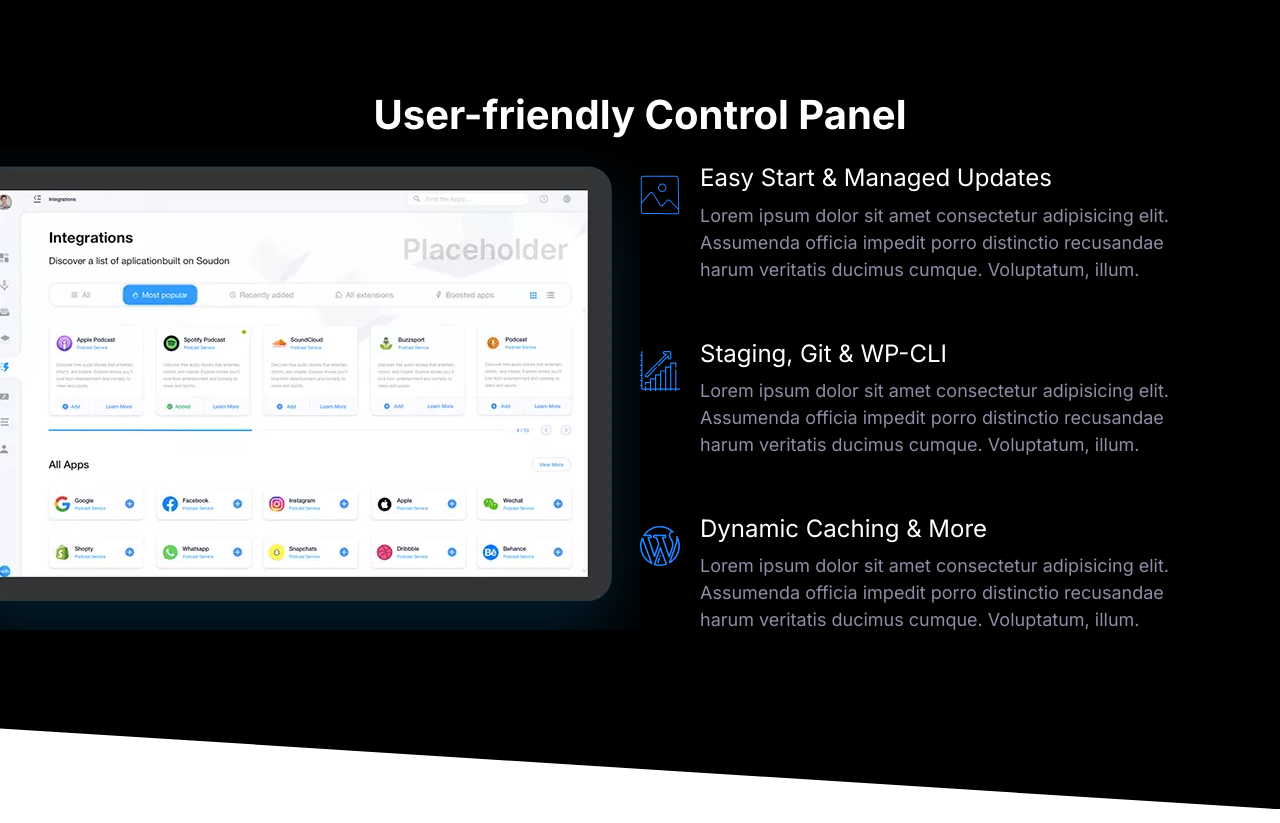
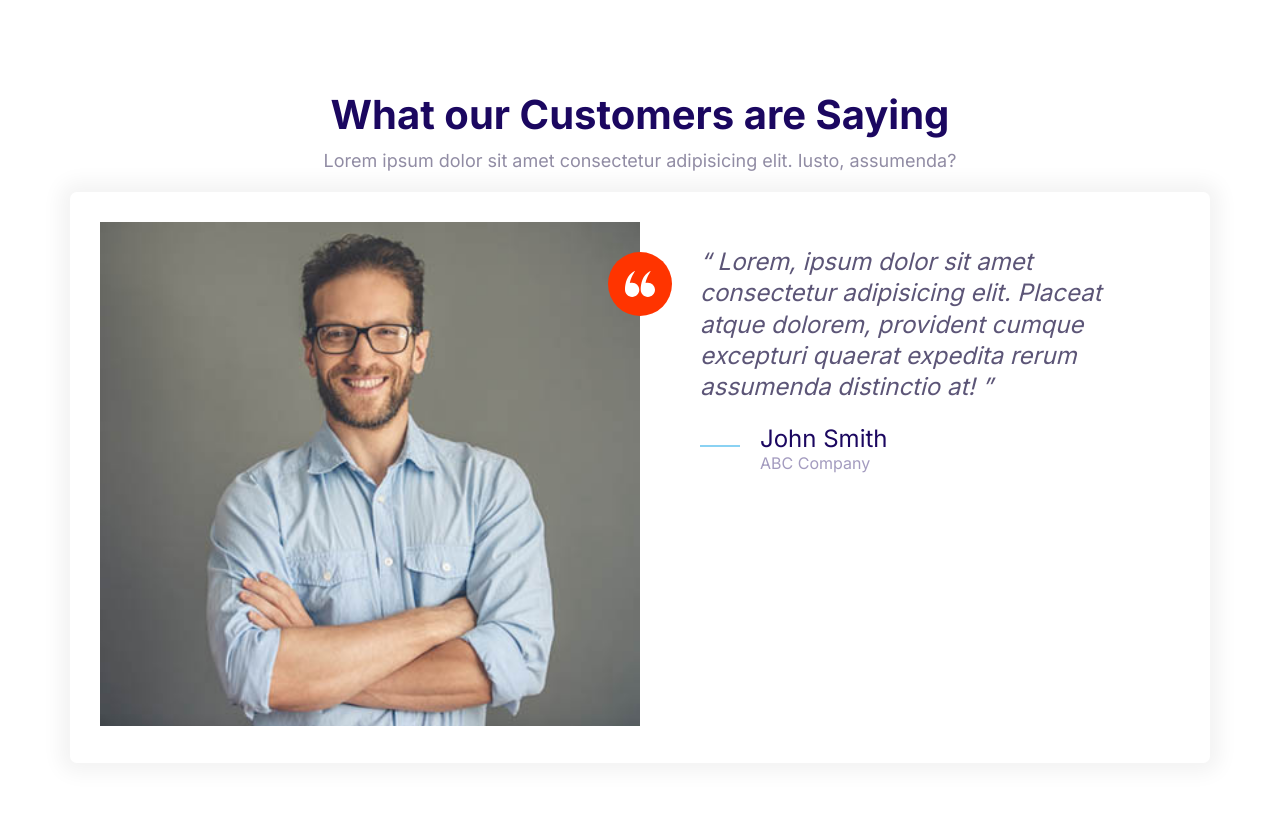
Before and after one commit to catalinus1997/moshify, a plain HTML site: page index.html in a window 1280 px wide. Drawn offline with Linux system fonts and the light colour scheme.

Commit message:
testimonial block

```diff
--- a/index.html
+++ b/index.html
@@ -15,73 +15,50 @@
     <link rel="stylesheet" href="/CSS/normalize.css" />
   </head>
   <body>
-    <section class="block block--dark block--skewed-right block-showcase">
+    <section class="block">
       <header class="block__header">
-        <h2 class="">User-friendly Control Panel</h2>
+        <h2>What our Customers are Saying</h2>
+        <p>
+          Lorem ipsum dolor sit amet consectetur adipisicing elit. Iusto,
+          assumenda?
+        </p>
       </header>
-      <div class="container grid grid--1x2">
-        <picture class="block-showcase__image">
-          <source
-            type="image/webp"
-            srcset="images/ipad.webp 1x, images/ipad@2x,webp 2x" />
-          <source
-            type="image/png"
-            srcset="images/ipad.png 1x, images/ipad@2x,png 2x" />
-          <img src="images/ipad.png" alt=""
-        /></picture>
-        <ul class="list">
-          <li>
+      <div class="container">
+        <div class="card testimonial">
+          <div class="grid grid--1x2">
+            <div class="testimonial__image">
+              <img
+                src="/images/testimonial.jpg"
+                alt="A happy smiling customer"
+              />
+              <span class="icon-container icon-container--accent">
+                <svg class="icon icon--white icon--small">
+                  <use xlink:href="images/sprite.svg#quotes"></use>
+                </svg>
+              </span>
+            </div>
+            <blockquote class="quote">
+              <p class="quote__text">
+                Lorem, ipsum dolor sit amet consectetur adipisicing elit.
+                Placeat atque dolorem, provident cumque excepturi quaerat
+                expedita rerum assumenda distinctio at!
+              </p>
+              <footer>
                 <div class="media">
                   <div class="media__image">
-                <svg class="icon icon--primary">
-                  <use xlink:href="images/sprite.svg#snap"></use>
+                    <svg class="icon icon--primary quote__line">
+                      <use xlink:href="images/sprite.svg#line"></use>
                     </svg>
                   </div>
                   <div class="media__body">
-                <h3 class="media__title">Easy Start & Managed Updates</h3>
-                <p>
-                  Lorem ipsum dolor sit amet consectetur adipisicing elit.
-                  Assumenda officia impedit porro distinctio recusandae harum
-                  veritatis ducimus cumque. Voluptatum, illum.
-                </p>
+                    <h3 class="media__title quote__author">John Smith</h3>
+                    <p class="quote__organization">ABC Company</p>
                   </div>
                 </div>
-          </li>
-          <li>
-            <div class="media">
-              <div class="media__image">
-                <svg class="icon icon--primary">
-                  <use xlink:href="images/sprite.svg#growth"></use>
-                </svg>
-              </div>
-              <div class="media__body">
-                <h3 class="media__title">Staging, Git & WP-CLI</h3>
-                <p>
-                  Lorem ipsum dolor sit amet consectetur adipisicing elit.
-                  Assumenda officia impedit porro distinctio recusandae harum
-                  veritatis ducimus cumque. Voluptatum, illum.
-                </p>
+              </footer>
+            </blockquote>
           </div>
         </div>
-          </li>
-          <li>
-            <div class="media">
-              <div class="media__image">
-                <svg class="icon icon--primary">
-                  <use xlink:href="images/sprite.svg#wordpress"></use>
-                </svg>
-              </div>
-              <div class="media__body">
-                <h3 class="media__title">Dynamic Caching & More</h3>
-                <p>
-                  Lorem ipsum dolor sit amet consectetur adipisicing elit.
-                  Assumenda officia impedit porro distinctio recusandae harum
-                  veritatis ducimus cumque. Voluptatum, illum.
-                </p>
-              </div>
-            </div>
-          </li>
-        </ul>
       </div>
     </section>
     <script src="js/main.js"></script>
```
Lines whose indentation alone changed are shown as unchanged.
